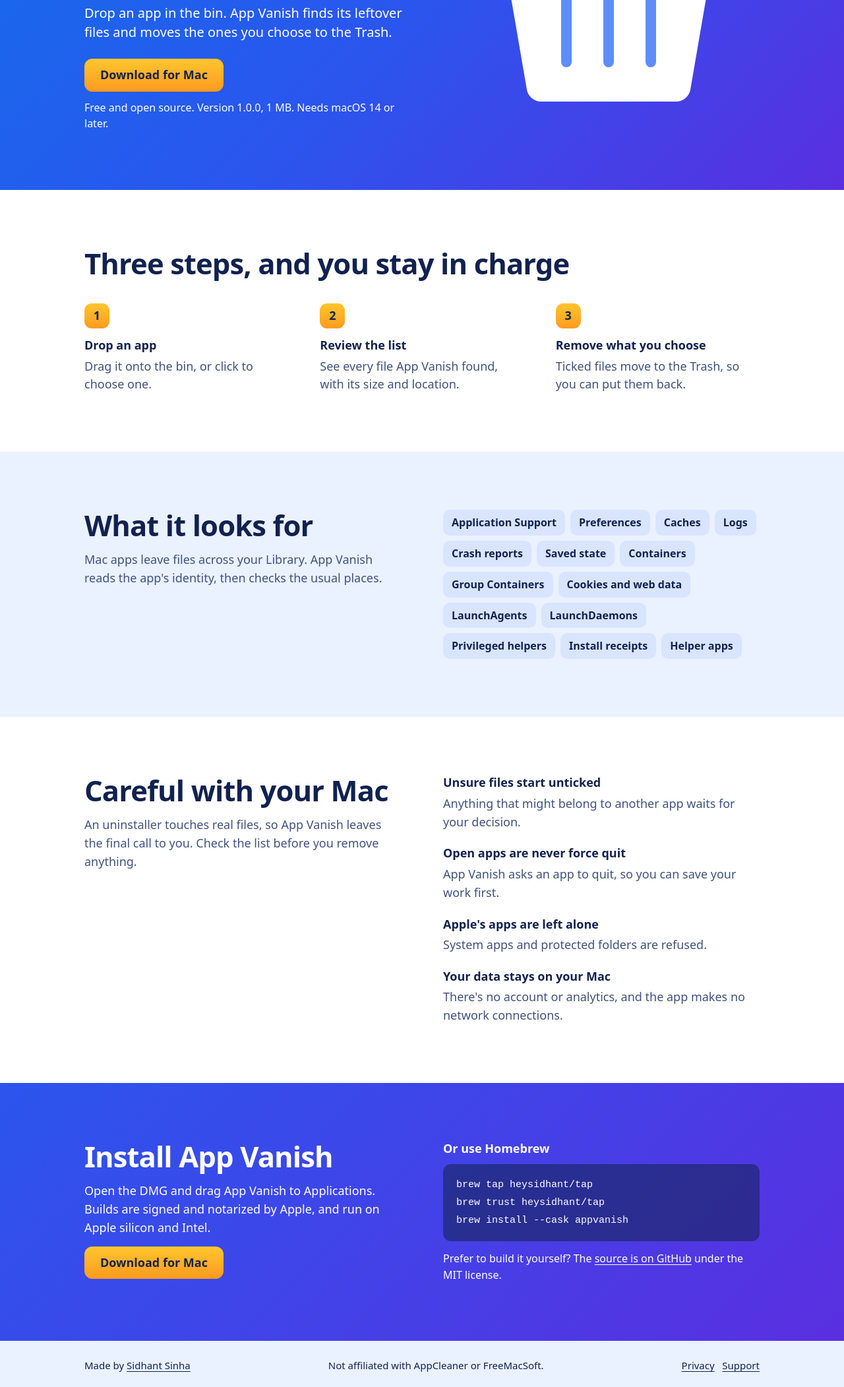
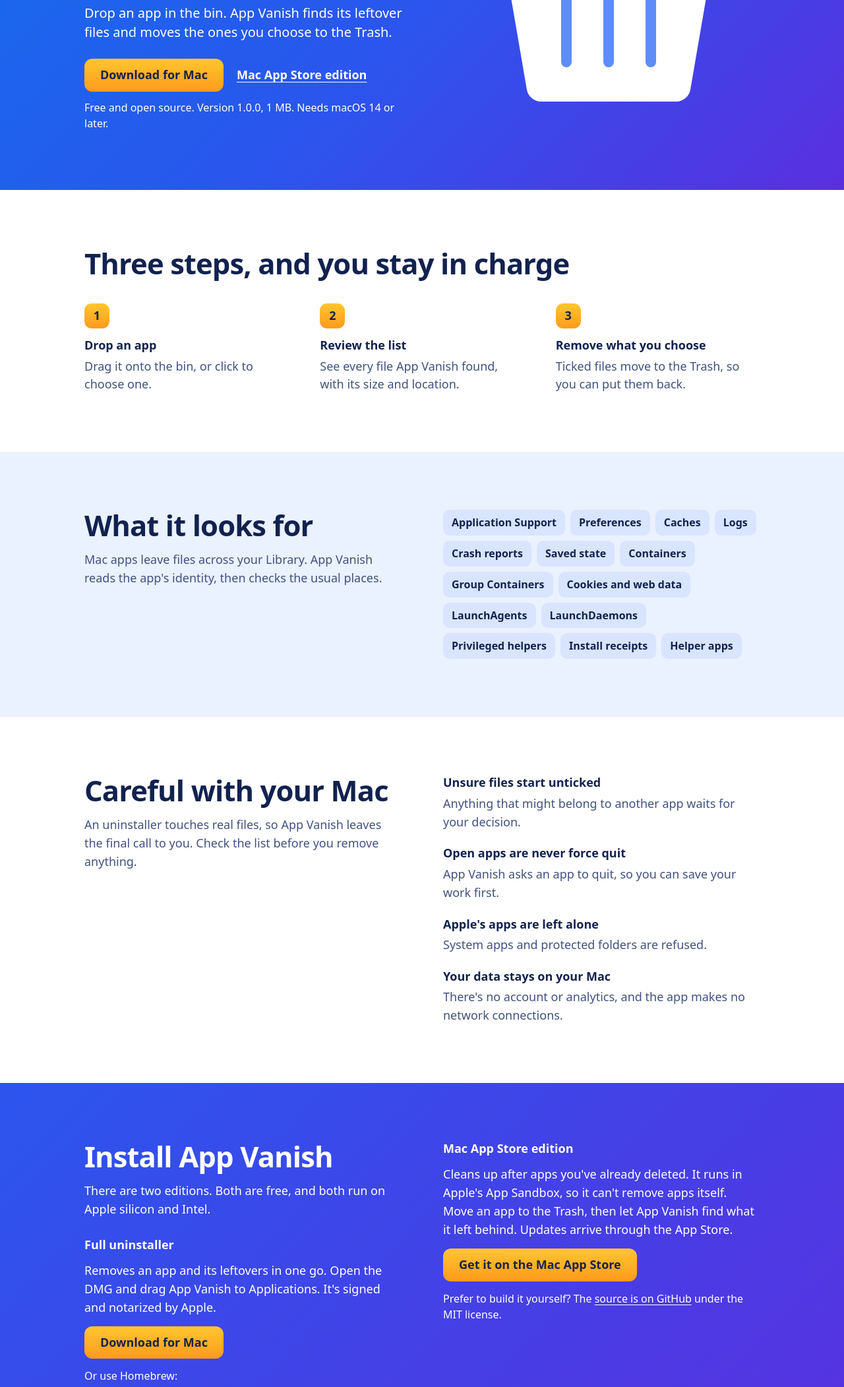
Before and after one commit to heysidhant/appvanish, a plain HTML site: page website/public/index.html in a window 1280 px wide. Shown: the part 457-2560 px from the top of the page at 66% size. Drawn offline with Linux system fonts and the light colour scheme.

Commit message:
Link the Mac App Store edition from the site and README
The App Store edition is live. The install section now explains the
two editions: the full uninstaller (DMG, Homebrew) and the sandboxed
App Store edition that cleans up after apps already deleted. Also adds
SoftwareApplication JSON-LD.

Co-Authored-By: Claude Opus 5.5 <noreply@anthropic.com>

```diff
--- a/website/public/index.html
+++ b/website/public/index.html
@@ -20,6 +20,23 @@
   <link rel="icon" type="image/png" sizes="32x32" href="/assets/favicon-32.png">
   <link rel="apple-touch-icon" href="/assets/apple-touch-icon.png">
   <link rel="stylesheet" href="/styles.css">
+  <script type="application/ld+json">
+  {
+    "@context": "https://schema.org",
+    "@type": "SoftwareApplication",
+    "name": "App Vanish",
+    "url": "https://appvanish.pages.dev/",
+    "applicationCategory": "UtilitiesApplication",
+    "operatingSystem": "macOS 14 or later",
+    "softwareVersion": "1.0.0",
+    "description": "Delete a Mac app and the files it left behind, or clean up after apps you already deleted.",
+    "downloadUrl": "https://github.com/heysidhant/appvanish/releases/download/v1.0.0/AppVanish-1.0.0.dmg",
+    "installUrl": "https://apps.apple.com/app/app-vanish/id6831544178",
+    "license": "https://opensource.org/license/mit",
+    "offers": { "@type": "Offer", "price": "0", "priceCurrency": "USD" },
+    "author": { "@type": "Person", "name": "Sidhant Sinha", "url": "https://sidhantsinha.com" }
+  }
+  </script>
 </head>
 <body>
   <header class="top">
@@ -32,7 +49,7 @@
       <div>
         <h1>Delete a Mac app and everything it left behind</h1>
         <p class="lede">Drop an app in the bin. App Vanish finds its leftover files and moves the ones you choose to the Trash.</p>
-        <p class="actions"><a class="button" href="https://github.com/heysidhant/appvanish/releases/download/v1.0.0/AppVanish-1.0.0.dmg">Download for Mac</a></p>
+        <p class="actions"><a class="button" href="https://github.com/heysidhant/appvanish/releases/download/v1.0.0/AppVanish-1.0.0.dmg">Download for Mac</a><a class="button-alt" href="https://apps.apple.com/app/app-vanish/id6831544178">Mac App Store edition</a></p>
         <p class="fineprint">Free and open source. Version 1.0.0, 1 MB. Needs macOS 14 or later.</p>
       </div>
       <svg class="scene" viewBox="0 0 440 460" role="img" aria-label="Leftover folders such as Caches and Preferences dropping into a bin">
@@ -124,14 +141,19 @@
       <div class="wrap two">
         <div>
           <h2 id="get">Install App Vanish</h2>
-          <p>Open the DMG and drag App Vanish to Applications. Builds are signed and notarized by Apple, and run on Apple silicon and Intel.</p>
+          <p>There are two editions. Both are free, and both run on Apple silicon and Intel.</p>
+          <h3 class="edition">Full uninstaller</h3>
+          <p>Removes an app and its leftovers in one go. Open the DMG and drag App Vanish to Applications. It's signed and notarized by Apple.</p>
           <p class="actions"><a class="button" href="https://github.com/heysidhant/appvanish/releases/download/v1.0.0/AppVanish-1.0.0.dmg">Download for Mac</a></p>
-        </div>
-        <div>
-          <h3>Or use Homebrew</h3>
+          <p class="source-note">Or use Homebrew:</p>
           <pre class="code" tabindex="0" aria-label="Homebrew install commands"><code>brew tap heysidhant/tap
 brew trust heysidhant/tap
 brew install --cask appvanish</code></pre>
+        </div>
+        <div>
+          <h3 class="edition">Mac App Store edition</h3>
+          <p>Cleans up after apps you've already deleted. It runs in Apple's App Sandbox, so it can't remove apps itself. Move an app to the Trash, then let App Vanish find what it left behind. Updates arrive through the App Store.</p>
+          <p class="actions"><a class="button" href="https://apps.apple.com/app/app-vanish/id6831544178">Get it on the Mac App Store</a></p>
           <p class="source-note">Prefer to build it yourself? The <a href="https://github.com/heysidhant/appvanish">source is on GitHub</a> under the MIT license.</p>
         </div>
       </div>
--- a/website/public/styles.css
+++ b/website/public/styles.css
@@ -140,6 +140,32 @@ h3 {
 
 .button:hover {
   filter: brightness(1.06);
+}
+
+.actions {
+  display: flex;
+  flex-wrap: wrap;
+  align-items: center;
+  gap: 12px 20px;
+}
+
+.button-alt {
+  color: inherit;
+  font-weight: 700;
+  line-height: 1.2;
+  text-underline-offset: 4px;
+}
+
+.button-alt:hover {
+  text-decoration-thickness: 2px;
+}
+
+.edition {
+  margin-top: 28px;
+}
+
+.two > div > .edition:first-child {
+  margin-top: 0;
 }
 
 .nav-link {
```
Also changed, not shown: 1 other file.
